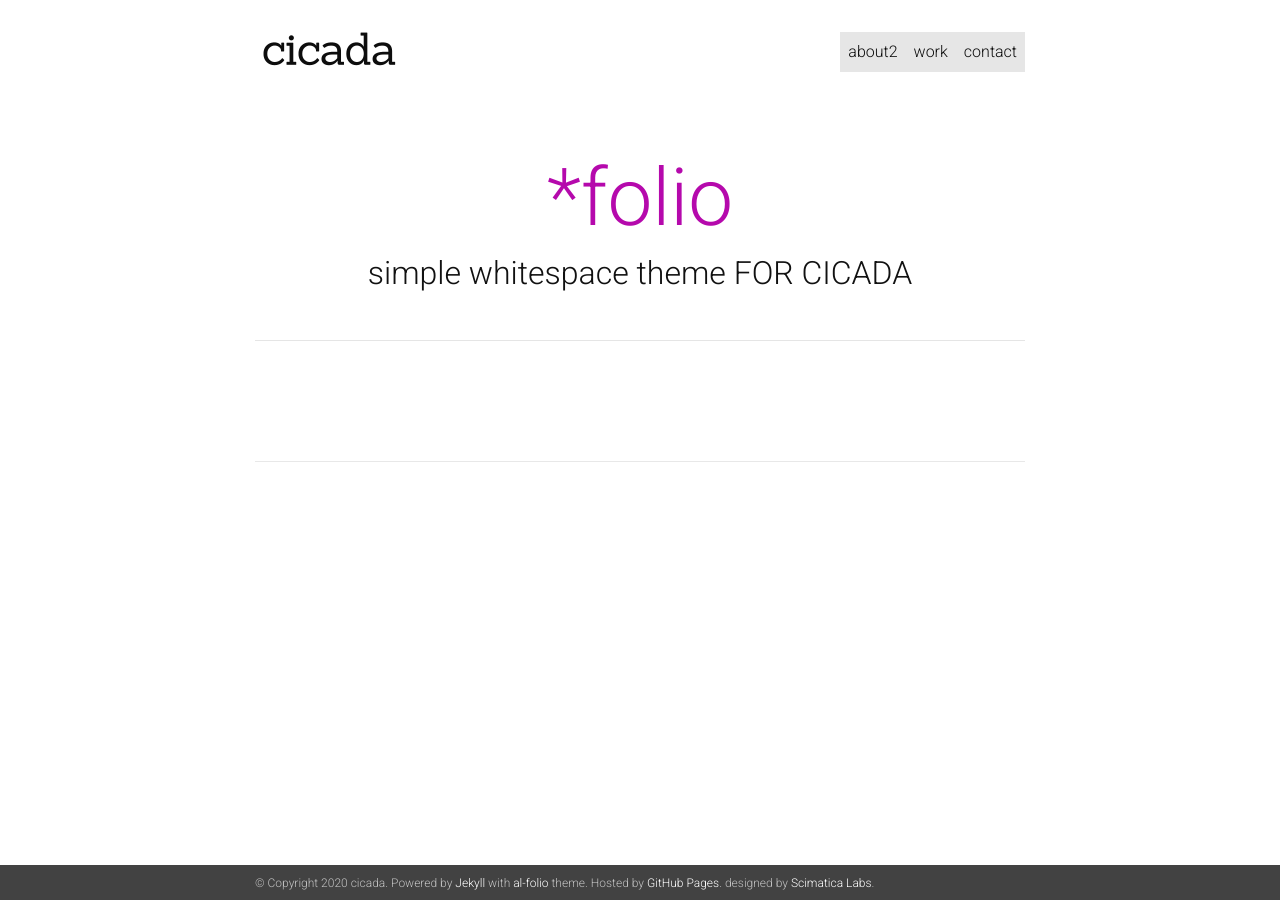
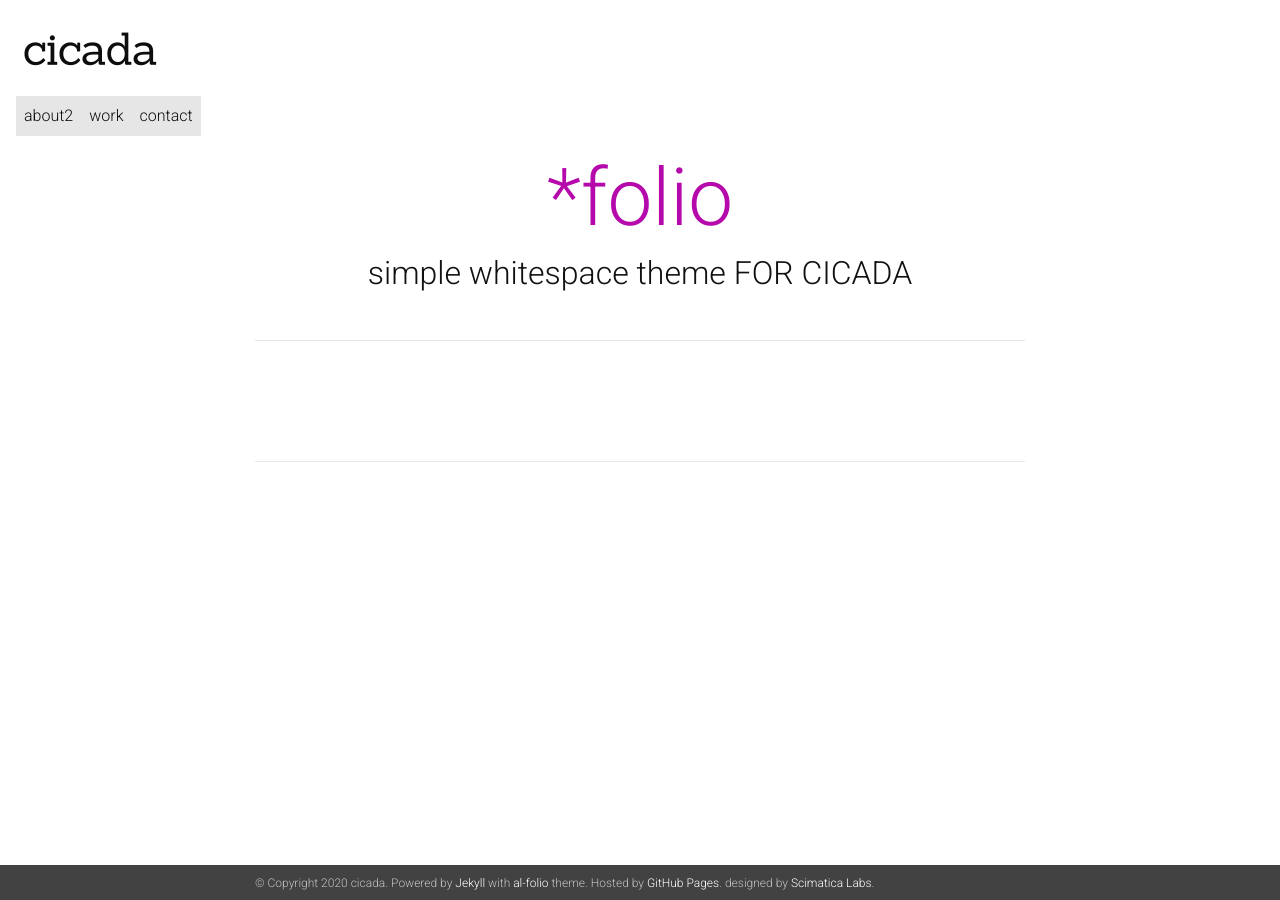
Before and after one commit to Scimatica-Labs/cicadadesign.in, a Jekyll site: the page built from index.html, in a window 1280 px wide. Built offline with Jekyll 4.4.1, drawn with Linux system fonts in a browser that asks for light colours; nearby versions of some CDN libraries; a style sheet for code colours, icons or effects is not loaded.

Commit message:
Update header.html

```diff
--- a/_includes/header.html
+++ b/_includes/header.html
@@ -2,7 +2,7 @@
 
     <!-- Nav Bar -->
     <nav id="navbar" class="navbar navbar-light bg-white navbar-expand-sm {% if site.navbar_fixed %}fixed-top{% else %}sticky-top{% endif %}">
-    <div class="container">
+    <div class="container1">
       <!--{% if page.title != "about" %}
       {% assign name = site.title | split: ' ' %}
       {% assign firstname = name | first %}
```
